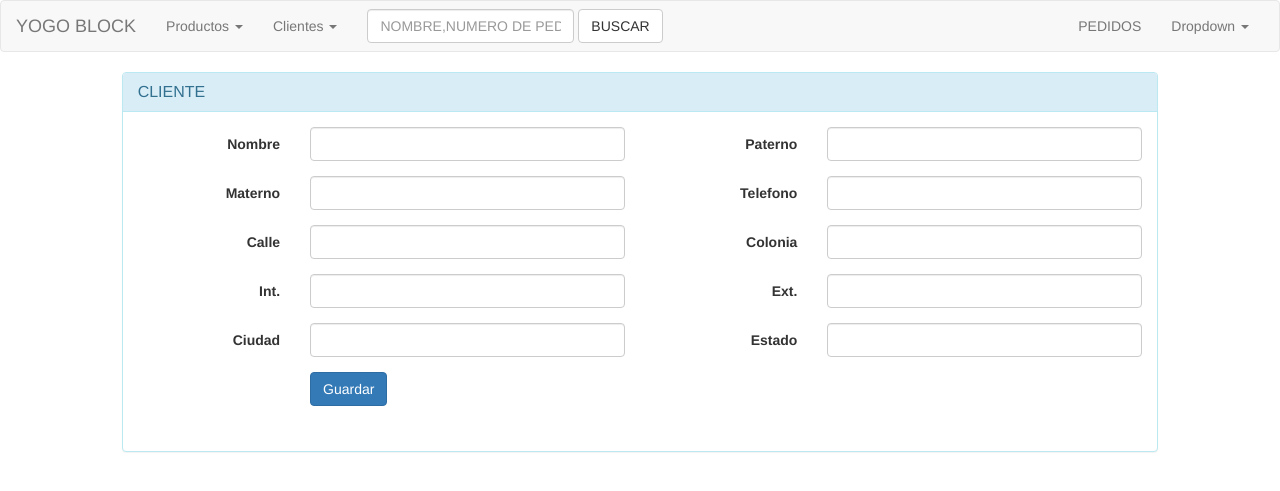
After one commit to santishy/yogoblock, a CodeIgniter app: page /yogoblock/cliente/frmCliente in a window 1280 px wide. The commit adds this page. Shown: the top 491 px of the page. Run offline with CodeIgniter, Linux system fonts and the light colour scheme; some libraries are stand-ins or nearby versions.

Commit message:
'dsdisco'

```diff
--- a/application/config/routes.php
+++ b/application/config/routes.php
@@ -38,7 +38,7 @@
 |
 */
 
-$route['default_controller'] = "welcome";
+$route['default_controller'] = "producto/allproductos";
 $route['404_override'] = '';
 
 
--- /dev/null
+++ b/application/controllers/cliente.php
@@ -0,0 +1,22 @@
+<?php if ( ! defined('BASEPATH')) exit('No direct script access allowed');
+
+class Cliente extends CI_Controller
+{
+	function __construct()
+	{
+		parent::__construct();
+		$this->load->library('form_validation');
+		$this->load->model('ModelProducto');
+		$this->form_validation->set_message('required', '%s es un campo requerido');
+		$this->form_validation->set_message('valid_email', '%s No es un email valido');
+		$this->form_validation->set_error_delimiters("<div class='alert alert-danger'>","</div>");
+	}
+	function frmCliente()
+	{
+		$this->load->view('general/header');
+		$this->load->view('clientes/cliente');
+		$this->load->view('general/scripts');
+		$this->load->view('general/footer');
+	}
+}
+?>
--- a/application/controllers/producto.php
+++ b/application/controllers/producto.php
@@ -144,6 +144,7 @@ class Producto extends CI_Controller
 	{
 		$this->load->view('general/header');
 		$this->load->view('productos/vercarrito');
+		$this->load->view('general/scripts');
 		$this->load->view('general/footer');
 	}
 	function updateCompras()// recordar que al dejar en cero carrito hay q borrar posible session
--- /dev/null
+++ b/application/views/clientes/cliente.php
@@ -0,0 +1,73 @@
+<div class="col-md-10 col-md-offset-1">
+	<div class="panel panel-info">
+	  	<div class="panel-heading">
+	    	<h3 class="panel-title">CLIENTE</h3>
+	  	</div>
+	  	<div class="panel-body">
+	 		<form class="form-horizontal" name="frm_envio" id="frm_envio" method="post" action="<?=base_url()?>envios/registroEnvio" >
+						<div class="form-group">
+							<label class="col-md-2 control-label">Nombre</label>
+							<div class="col-md-4">
+								<input type="text" name="nombre" class="form-control" value="<?=set_value('nombre')?>">
+							</div>
+							<label class="col-md-2 control-label">Paterno</label>
+							<div class="col-md-4">
+								<input type="text" name="apellido_paterno" class="form-control" value="<?=set_value('apellido_paterno')?>">
+							</div>
+						</div>
+						<div class="form-group">
+
+							<label class="col-md-2 control-label">Materno</label>
+							<div class="col-md-4">
+								<input type="text" name="apellido_materno" class="form-control" value="<?=set_value('apellido_materno')?>">
+							</div>
+							<label class="col-md-2 control-label">Telefono</label>
+							<div class="col-md-4">
+								<input type="text" name="telefono" class="form-control" value="<?=set_value('telefono')?>">
+							</div>
+						</div>
+						<div class="form-group">
+							<label class="col-md-2 control-label">Calle</label>
+							<div class="col-md-4">
+								<input name="calle" class="form-control" value="<?=set_value('calle')?>">
+							</div>
+
+							<label class="col-md-2 control-label">Colonia</label>
+							<div class="col-md-4">
+								<input name="colonia" class="form-control" value="<?=set_value('calle')?>">
+							</div>
+						</div>
+						<div class="form-group">
+							<label class="col-md-2 control-label">Int.</label>
+							<div class="col-md-4">
+								<input type="text" name="n_interior" class="form-control" value="<?=set_value('n_interior')?>">
+							</div>
+							<label class="col-md-2 control-label">Ext.</label>
+							<div class="col-md-4">
+								<input type="text" name="n_exterior" class="form-control" value="<?=set_value('n_exterior')?>">
+							</div>
+						</div>
+						<div class="form-group">
+							<label class="col-md-2 control-label">Ciudad</label>
+							<div class="col-md-4">
+								<input type="text" name="ciudad" class="form-control" value="<?=set_value('ciudad')?>">
+							</div>
+							<label class="col-md-2 control-label">Estado</label>
+							<div class="col-md-4">
+								<input type="text" name="estado" class="form-control" value="<?=set_value('estado')?>">
+							</div>
+						</div>
+						<div class="form-group">
+
+							<label class="col-md-2 control-label"></label>
+							<div class="col-md-3">
+								<button class="btn btn-primary">Guardar</button>
+							</div>
+						</div>
+						<div class="form-group">
+							<?=validation_errors()?>
+						</div>
+					</form>
+	  	</div>
+	</div>
+</div>
--- a/application/views/general/header.php
+++ b/application/views/general/header.php
@@ -19,7 +19,7 @@
         <span class="icon-bar"></span>
         <span class="icon-bar"></span>
       </button>
-      <a class="navbar-brand" href="#">Brand</a>
+      <a class="navbar-brand" href="#">YOGO BLOCK</a>
     </div>
 
     <!-- Collect the nav links, forms, and other content for toggling -->
@@ -28,24 +28,38 @@
         <li class="dropdown">
           <a href="#" class="dropdown-toggle" data-toggle="dropdown" role="button" aria-haspopup="true" aria-expanded="false">Productos <span class="caret"></span></a>
           <ul class="dropdown-menu">
-            <li><a href="#">Action</a></li>
-            <li><a href="#">Another action</a></li>
+            <li><a href="<?=base_url()?>producto/allproductos">Acciones</a></li>
+            <!--<li><a href="#"></a></li>
             <li><a href="#">Something else here</a></li>
             <li role="separator" class="divider"></li>
             <li><a href="#">Separated link</a></li>
             <li role="separator" class="divider"></li>
-            <li><a href="#">One more separated link</a></li>
+            <li><a href="#">One more separated link</a></li>-->
+          </ul>
+        </li>
+      </ul>
+      <ul class="nav navbar-nav">
+        <li class="dropdown">
+          <a href="#" class="dropdown-toggle" data-toggle="dropdown" role="button" aria-haspopup="true" aria-expanded="false">Clientes <span class="caret"></span></a>
+          <ul class="dropdown-menu">
+            <li><a href="<?=base_url()?>cliente/frmCliente">Agregar</a></li>
+            <!--<li><a href="#"></a></li>
+            <li><a href="#">Something else here</a></li>
+            <li role="separator" class="divider"></li>
+            <li><a href="#">Separated link</a></li>
+            <li role="separator" class="divider"></li>
+            <li><a href="#">One more separated link</a></li>-->
           </ul>
         </li>
       </ul>
       <form class="navbar-form navbar-left" role="search">
         <div class="form-group">
-          <input type="text" class="form-control" placeholder="Search">
+          <input type="text" class="form-control" placeholder="NOMBRE,NUMERO DE PEDIDO ETC.">
         </div>
-        <button type="submit" class="btn btn-default">Submit</button>
+        <button type="submit" class="btn btn-default">BUSCAR</button>
       </form>
       <ul class="nav navbar-nav navbar-right">
-        <li><a href="#">Link</a></li>
+        <li><a href="<?=base_url()?>pedido/frmPedido">PEDIDOS</a></li>
         <li class="dropdown">
           <a href="#" class="dropdown-toggle" data-toggle="dropdown" role="button" aria-haspopup="true" aria-expanded="false">Dropdown <span class="caret"></span></a>
           <ul class="dropdown-menu">
```
Also changed, not shown: application/controllers/pedido.php (added, +21 -0 lines), application/views/pedidos/frmpedido.php (added, +73 -0 lines).
